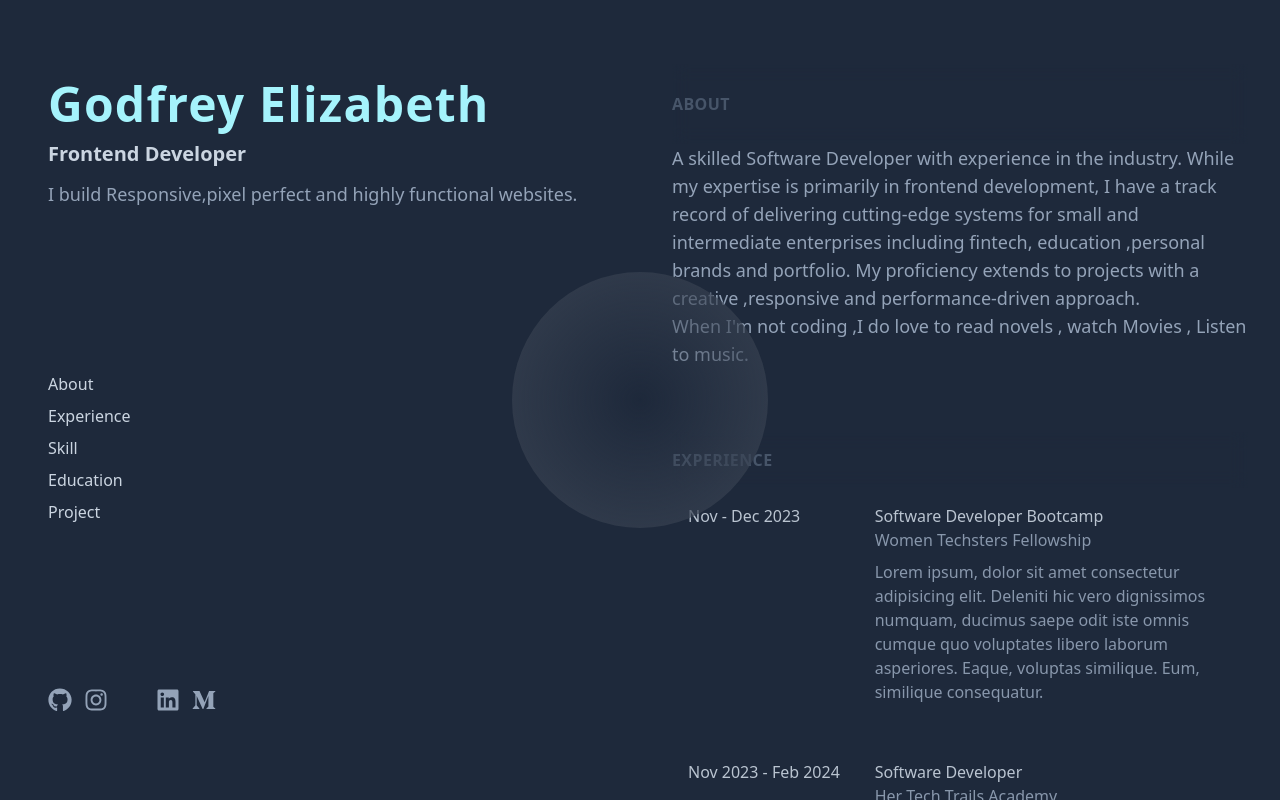
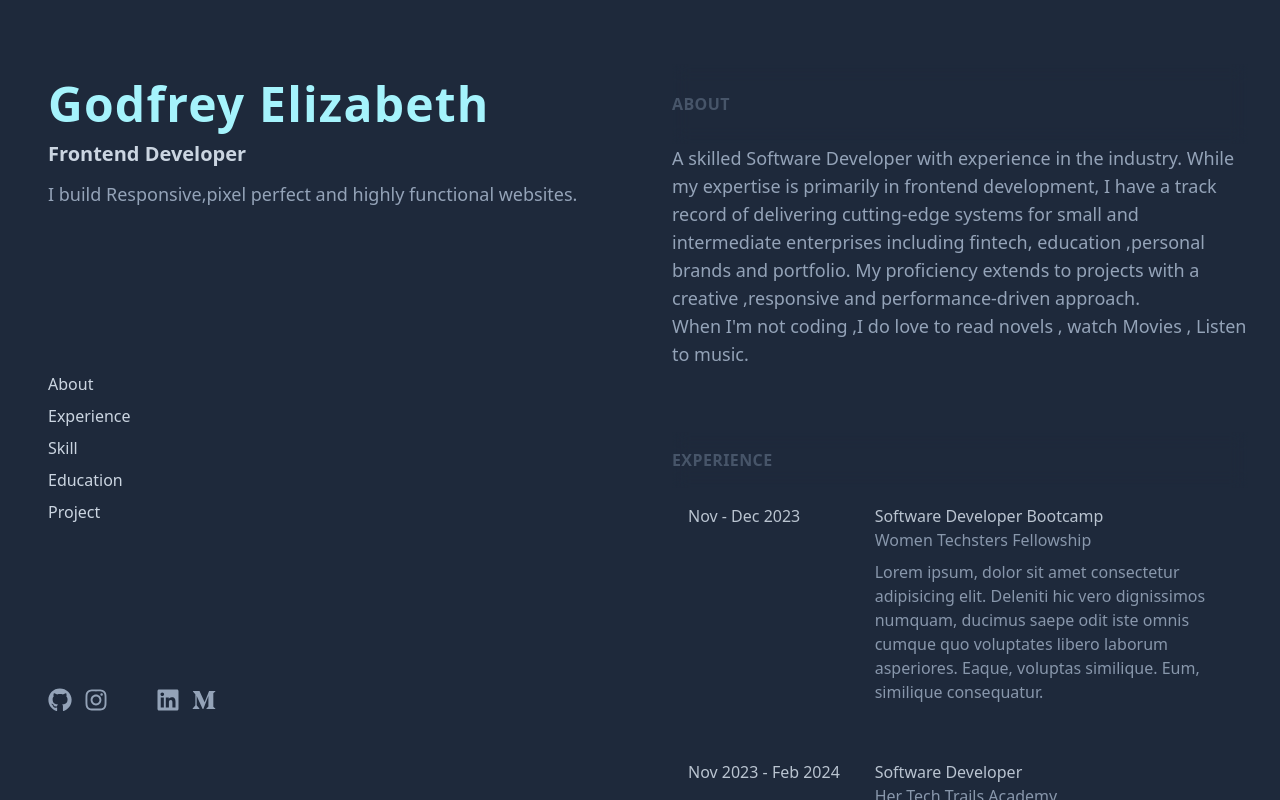
Before and after one commit to miyemicodes/my-portfolio, a React (Create React App) app: page / in a window 1280 px wide. Built offline with nearby package versions, Linux system fonts and the light colour scheme; some icons are missing; a small style sheet from the web is missing.

Commit message:
correcting errors

```diff
--- a/src/components/App.jsx
+++ b/src/components/App.jsx
@@ -10,7 +10,7 @@ function App() {
         <Details />
       </div>
 
-      <div className="absolute top-1/2 left-1/2 -translate-x-1/2 -translate-y-1/2 w-64 h-64 rounded-full pointer-events-none bg-[radial-gradient(circle_at_center,_var(--tw-gradient-stops))] from-transparent to-gray-700"></div>
+     {/* <div className="absolute top-1/2 left-1/2 -translate-x-1/2 -translate-y-1/2 w-64 h-64 rounded-full pointer-events-none bg-[radial-gradient(circle_at_center,_var(--tw-gradient-stops))] from-transparent to-gray-700"></div> */}
     </section>
   );
 }
--- a/src/components/portfolio-nav.jsx
+++ b/src/components/portfolio-nav.jsx
@@ -3,7 +3,7 @@ import React from "react";
 function Nav() {
   return (
     <div className="port-Nav hidden lg:block">
-      <nav className="text-slate-300 flex flex-col gap-2">
+      <nav className="text-slate-300 text-base flex flex-col gap-2">
         <a href="#about">About</a>
         <a href="#experience">Experience</a>
         <a href="#skill">Skill</a>
```
Also changed, not shown: 1 other file (tests, documents, lock files or other folders).
